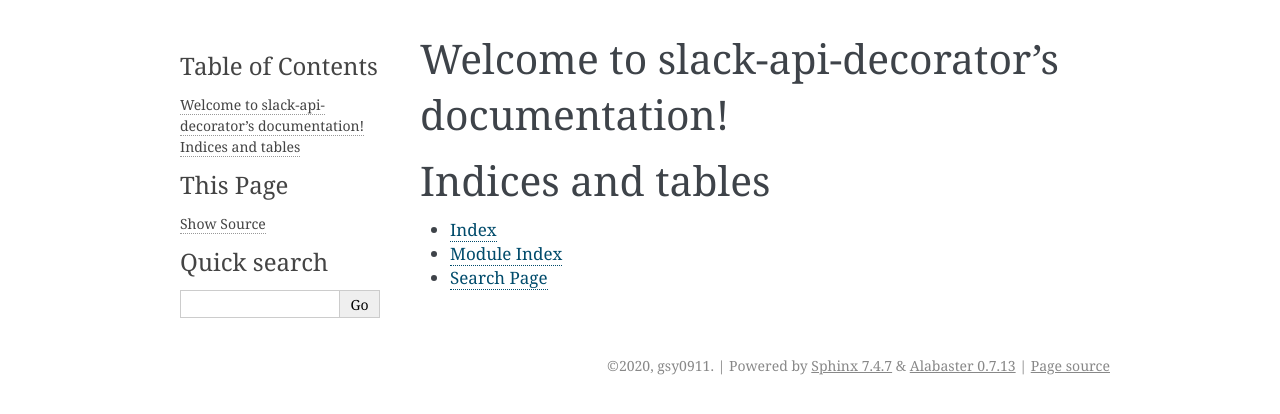
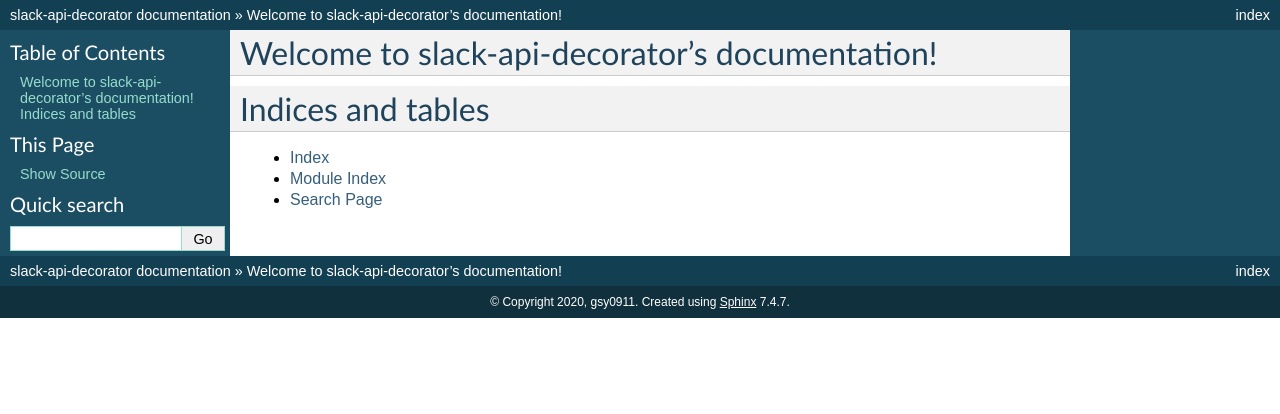
Before and after one commit to gsy0911/slack-api-decorator, a Sphinx documentation site: the page built from docs/index.rst, in a window 1280 px wide. Shown: the top 414 px of the page. Built offline with Sphinx 7.4.7, drawn with Linux system fonts in a browser that asks for light colours.

```diff
--- a/docs/conf.py
+++ b/docs/conf.py
@@ -27,8 +27,7 @@ author = 'gsy0911'
 # Add any Sphinx extension module names here, as strings. They can be
 # extensions coming with Sphinx (named 'sphinx.ext.*') or your custom
 # ones.
-extensions = [
-]
+extensions = ['sphinx.ext.autodoc', 'sphinx.ext.napoleon']
 
 # Add any paths that contain templates here, relative to this directory.
 templates_path = ['_templates']
@@ -44,9 +43,12 @@ exclude_patterns = ['_build', 'Thumbs.db', '.DS_Store']
 # The theme to use for HTML and HTML Help pages.  See the documentation for
 # a list of builtin themes.
 #
-html_theme = 'alabaster'
+html_theme = 'default'
 
 # Add any paths that contain custom static files (such as style sheets) here,
 # relative to this directory. They are copied after the builtin static files,
 # so a file named "default.css" will overwrite the builtin "default.css".
 html_static_path = ['_static']
+
+# The master toctree document.
+master_doc = "index"
```
Also changed, not shown: README.md (+23 -1 lines).
